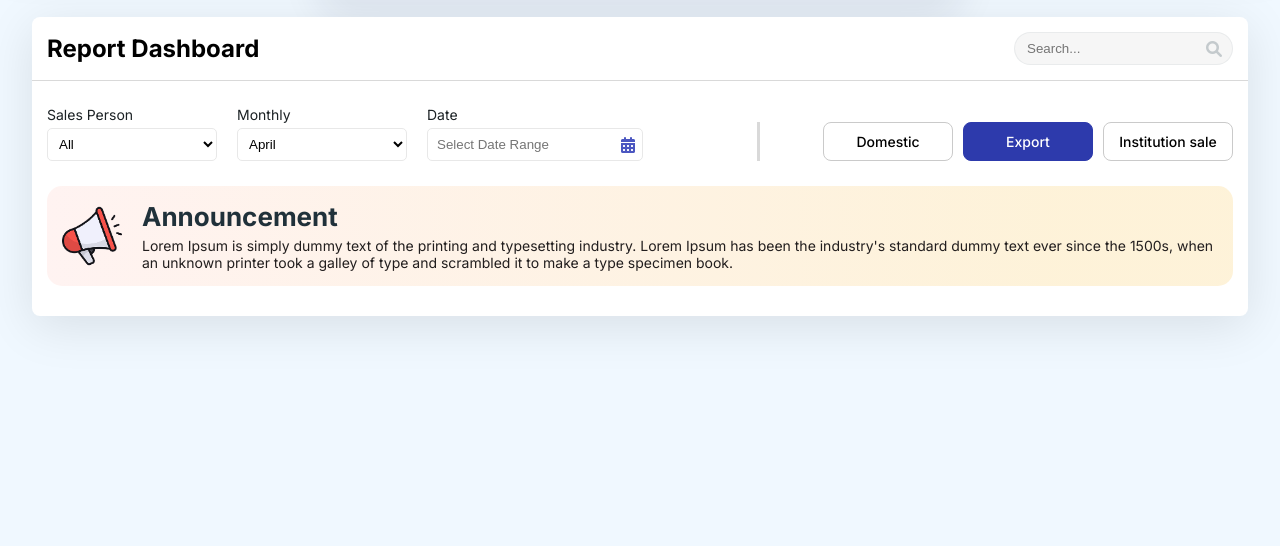
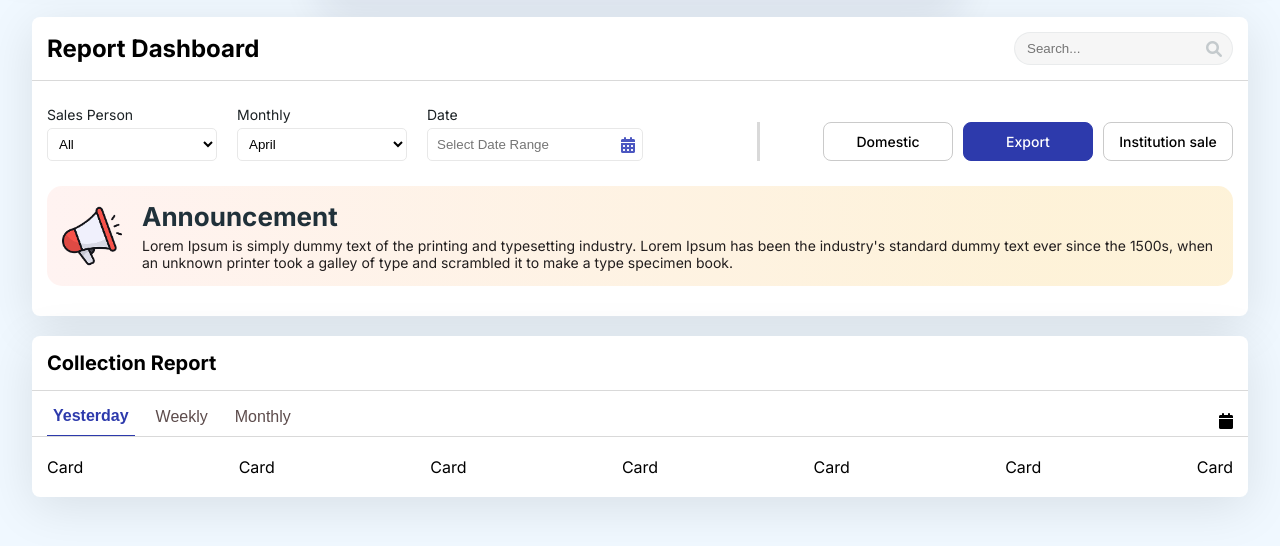
Before and after one commit to eshiva20/HBL-Report-Page, a plain HTML site: page index.html in a window 1280 px wide. Shown: the part 118-664 px from the top of the page. Drawn offline with nearby package versions, Linux system fonts and the light colour scheme.

Commit message:
collection report Started

```diff
--- a/index.html
+++ b/index.html
@@ -128,11 +128,26 @@
         </div>
       </div>
     </section>
-    <!-- <section class="collection-report">
+    <section class="collection-report">
       <div class="title-cover">
         <h1 class="title">Collection Report</h1>
       </div>
-    </section> -->
+      <div class="day-wise-filter">
+        <button class="day-btn active">Yesterday</button>
+        <button class="day-btn">Weekly</button>
+        <button class="day-btn">Monthly</button>
+        <i class="fa-solid fa-calendar calendar-icon"></i>
+      </div>
+      <div class="all-cards">
+        <div>Card</div>
+        <div>Card</div>
+        <div>Card</div>
+        <div>Card</div>
+        <div>Card</div>
+        <div>Card</div>
+        <div>Card</div>
+      </div>
+    </section>
 
     <script src="https://cdn.jsdelivr.net/npm/flatpickr"></script>
     <script src="script.js"></script>
--- a/style.css
+++ b/style.css
@@ -217,6 +217,7 @@ p {
           font-weight: 500;
           font-size: 14px;
           font-family: "Inter", sans-serif;
+          cursor: pointer;
         }
         .active {
           background: #2d3aac;
@@ -277,4 +278,42 @@ p {
       font-size: 20px;
     }
   }
+  .day-wise-filter {
+    border-bottom: 1px solid #d9d9d9;
+    display: flex;
+    align-items: center;
+    gap: 15px;
+    padding: 15px 15px 0px 15px;
+
+    .day-btn {
+      color: #5d4c4c;
+      background: transparent;
+      outline: none;
+      border: none;
+      font-size: 16px;
+      cursor: pointer;
+      font-weight: 400;
+      padding-bottom: 10px;
+      &:hover {
+        color: #2d3aac;
+      }
+    }
+    .active {
+      color: #2d3aac;
+      font-weight: 600;
+      padding-bottom: 10px;
+      border-bottom: 1px solid #2d3aac;
+    }
+
+    .calendar-icon {
+      color: #000000;
+      margin-left: auto;
+    }
+  }
+  .all-cards {
+    padding: 20px 15px;
+    display: flex;
+    align-items: center;
+    justify-content: space-between;
+  }
 }
```
